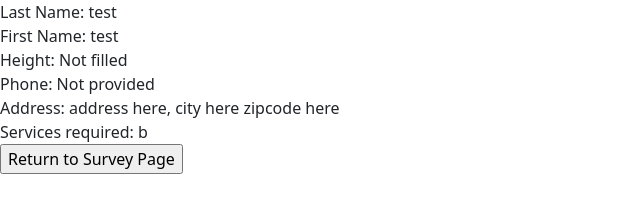
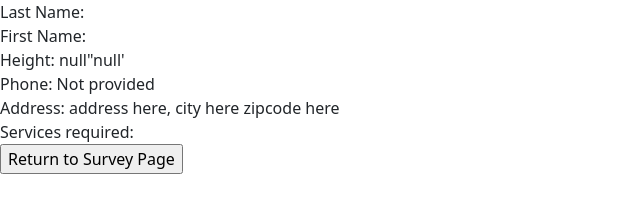
Before and after one commit to jimmynguyen651/datasurveyform, a plain HTML site: page resultsverificationpage.html in a window 1280 px wide. Shown: the full height of the page, 0-640 px from the left. Drawn offline with nearby package versions, Linux system fonts and the light colour scheme.

Commit message:
Update resultsverificationpage.html

```diff
--- a/resultsverificationpage.html
+++ b/resultsverificationpage.html
@@ -3,7 +3,7 @@
 <head>
   <meta charset="utf-8">
   <link href="https://cdn.jsdelivr.net/npm/bootstrap@5.1.3/dist/css/bootstrap.min.css" rel="stylesheet" integrity="sha384-1BmE4kWBq78iYhFldvKuhfTAU6auU8tT94WrHftjDbrCEXSU1oBoqyl2QvZ6jIW3" crossorigin="anonymous">
-  <script type = "text/javascript" defer src = "/blob/main/data.js">localStorage</script>
+  <script type = "text/javascript" defer src = "data.js">localStorage</script>
   <title></title>
 </head>
 <body>
```
